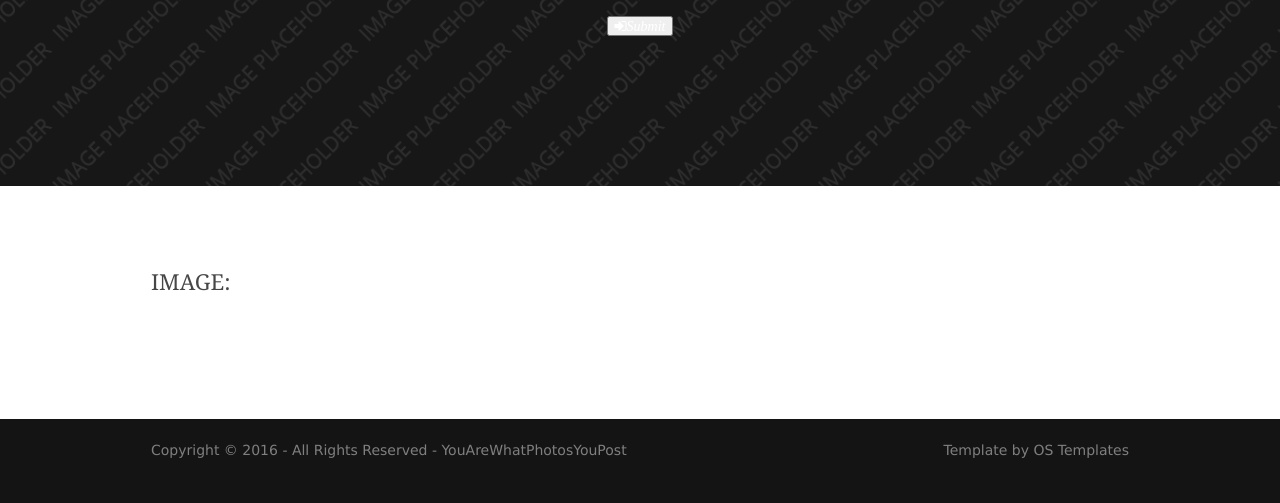
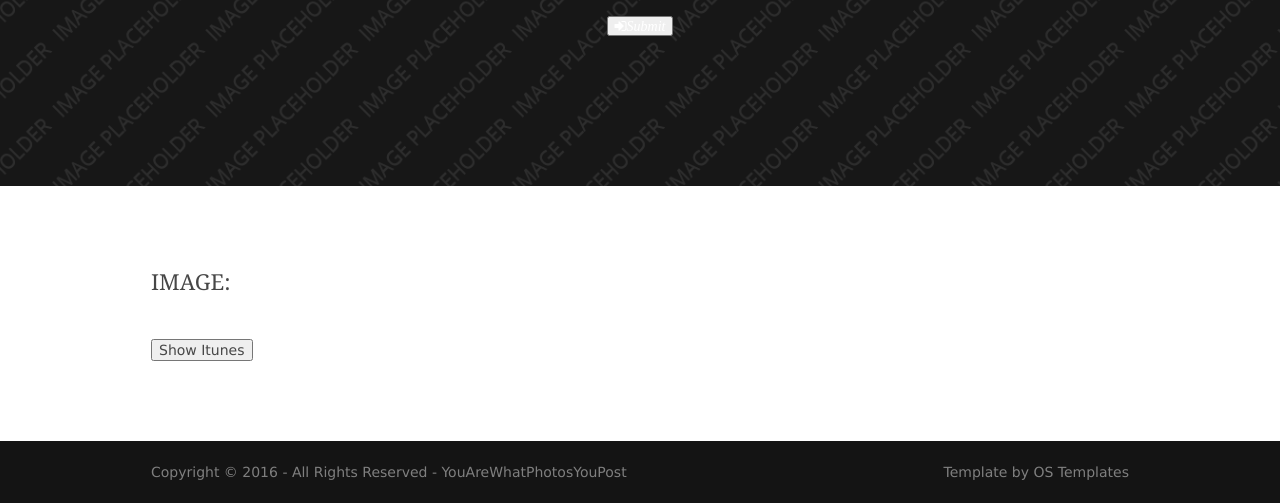
Before and after one commit to YouAreWhatPhotosYouPost/client, a plain HTML site: page index.html in a window 1280 px wide. Shown: the part 439-942 px from the top of the page. Before the commit the page ends 920 px from the top, so only its background shows below. Drawn offline with nearby package versions, Linux system fonts and the light colour scheme.

Commit message:
Add Fitur show Music Recommendation using button

```diff
--- a/index.html
+++ b/index.html
@@ -79,6 +79,7 @@ Licence URI: http://www.os-templates.com/template-terms
             <img id="sourceImage" width="400" />
           </div>
           <div id="emotionList"></div>
+          <button onclick="return showItunes()">Show Itunes</button>
           <div id="songRecomendationList"></div>
       </div>
     <div class="clear"></div>
@@ -98,5 +99,6 @@ Licence URI: http://www.os-templates.com/template-terms
 <script src="layout/scripts/jquery.mobilemenu.js"></script>
 <script src="layout/scripts/jquery.flexslider-min.js"></script>
 <script src="faceAnalyze.js"></script>
+<script src="musicRec.js"></script>
 </body>
 </html>
--- a/layout/styles/layout.css
+++ b/layout/styles/layout.css
@@ -430,3 +430,17 @@ table a, #comments a{background-color:inherit;}
 	.hoc.split{max-width:none; width:100%;}
 	.split section{float:none; width:100%; padding:10% 5%;}
 }
+
+/* Itunes Music
+--------------------------------------------------------------------------------------------------------------- */
+#songRecomendationList table {
+	width: 700px;
+}
+
+#songRecomendationList th, td {
+	width: 100px;
+}
+
+#songRecomendationList a{
+	text-decoration: none;
+}
--- /dev/null
+++ b/musicRec.js
@@ -0,0 +1,123 @@
+function showItunes(){
+  //nanti genreId sesuai data emotions: Schema.Types.Mixed,
+  //let emotions =
+  let genreId = 14; //defaultnya pop
+  // switch (emotions) {
+  //   case 'anger':
+  //     genreId = 1153; //grnre metal
+  //     break;
+  //   case 'contempt':
+  //     genreId = 20; //grnre Alternative
+  //     break;
+  //   case 'disgust':
+  //     genreId = 21; //grnre Rock
+  //     break;
+  //   case 'fear':
+  //     genreId = 8; //grnre Holiday
+  //     break;
+  //   case 'happiness':
+  //     genreId = 17; //grnre Dance
+  //     break;
+  //   case 'neutral':
+  //     genreId = 25; //grnre Easy Listening
+  //     break;
+  //   case 'sadness':
+  //     genreId = 16; //grnre soundtrack
+  //     break;
+  //   case 'surprise':
+  //     genreId = 13; //grnre New Age
+  //     break;
+  //   default:
+  //     genreId = 51
+  // }
+
+  //API url untuk search Lagu berdasarkan genre
+  let apiUrl = `https://itunes.apple.com/search?term=genre&genreId=${genreId}&limit=9`;
+  let songs = document.querySelector("#songRecomendationList")
+  // console.log(songs);
+  // songs.empty()
+  //
+  axios.get(apiUrl)
+  .then(function (response){
+
+    let itunesRec = [];
+    response.data.results.forEach(objSongs =>{
+      let table = document.createElement('TABLE')
+      let tableRow = document.createElement('TR')
+      table.setAttribute('class', 'music')
+      table.appendChild(tableRow)
+
+      //Artist Name
+      let artistName = document.createElement('TD')
+      let artistNameText = document.createTextNode(objSongs.artistName)
+      artistName.appendChild(artistNameText)
+      tableRow.appendChild(artistName)
+
+      //Track Name
+      let trackName = document.createElement('TD')
+      let trackNameText = document.createTextNode(objSongs.trackName)
+      trackName.appendChild(trackNameText)
+      tableRow.appendChild(trackName)
+
+      //artist Url
+      let artistView = document.createElement('TD')
+      let artistA = document.createElement('a')
+      artistA.innerHTML = 'Visit Artist'
+      artistA.setAttribute('href', objSongs.artistViewUrl)
+      artistA.setAttribute('target', '_blank')
+      artistView.appendChild(artistA)
+      tableRow.appendChild(artistView)
+
+      //track Url
+      let viewTrack = document.createElement('TD')
+      let trackA = document.createElement('a')
+      trackA.innerHTML = 'View Track'
+      trackA.setAttribute('href', objSongs.trackViewUrl)
+      trackA.setAttribute('target', '_blank')
+      viewTrack.appendChild(trackA)
+      tableRow.appendChild(viewTrack)
+
+      //preview Track
+      let previewTrack = document.createElement('TD')
+      let previewA = document.createElement('a')
+      previewA.innerHTML = 'Preview Track'
+      previewA.setAttribute('href', objSongs.previewUrl)
+      previewA.setAttribute('target', '_blank')
+      previewTrack.appendChild(previewA)
+      tableRow.appendChild(previewTrack)
+
+      songs.appendChild(table)
+
+      let itunesMusic = {
+        artistName: objSongs.artistName,
+        trackName: objSongs.trackName,
+        artistUrl: objSongs.artistViewUrl,
+        trackUrl: objSongs.trackViewUrl,
+        previewTrack: objSongs.previewUrl
+      }
+
+      itunesRec.push(itunesMusic);
+
+
+    })
+
+    //Kirim Data ke Server
+    //harus bikin validasi kalo udah d save ga perlu save lagi
+    axios.post('http://localhost:3000/music/save', {
+      itunesRec
+    })
+    .then(function (response) {
+      console.log("response- ", response)
+    })
+    .catch(function (error) {
+      console.log("error- ", error)
+    })
+
+    // console.log(itunesRec);
+    // songs.textContent = JSON.stringify(response.data.results, null, 2);
+  })
+  .catch(function (error) {
+    console.log(error);
+  })
+
+}
```
